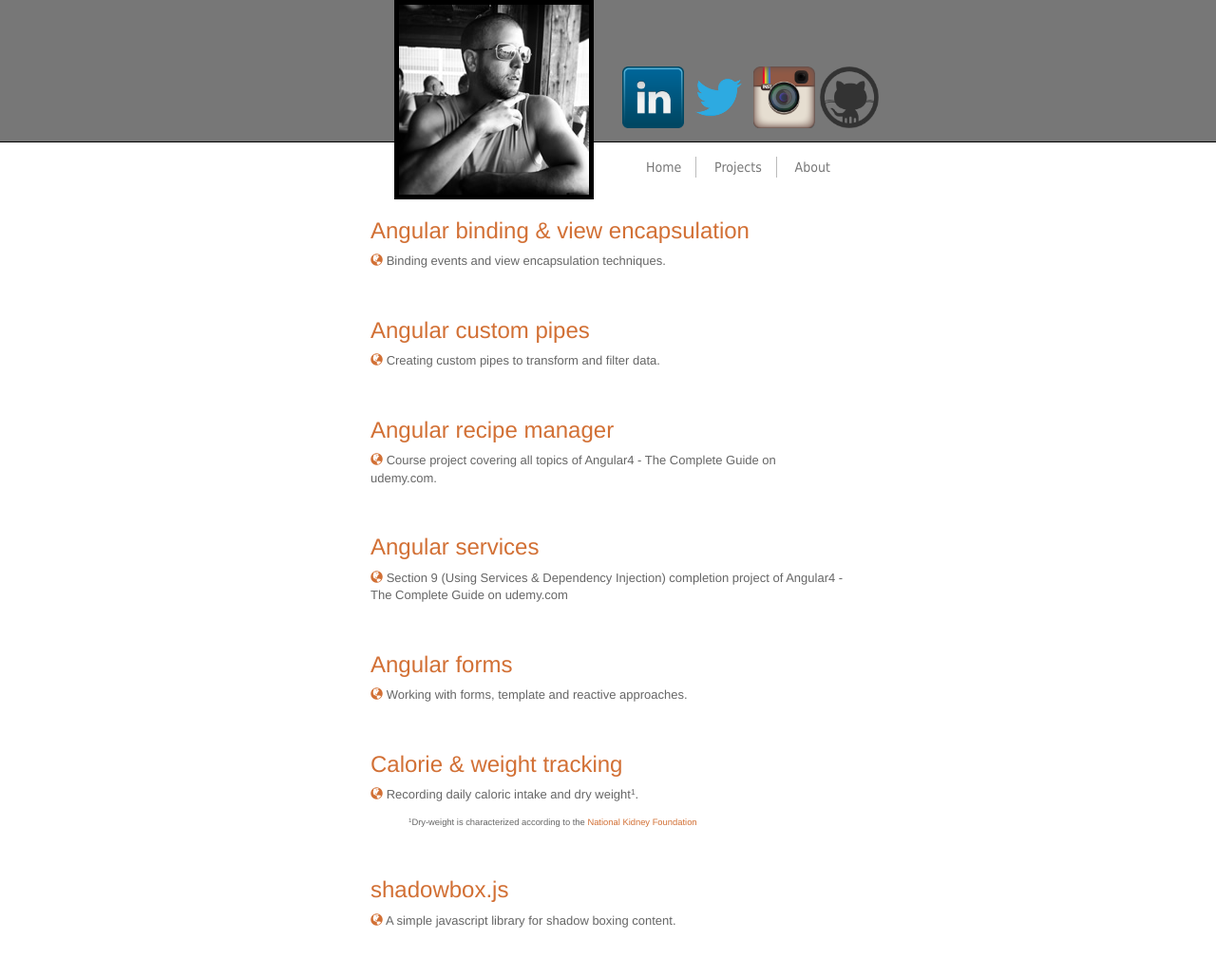
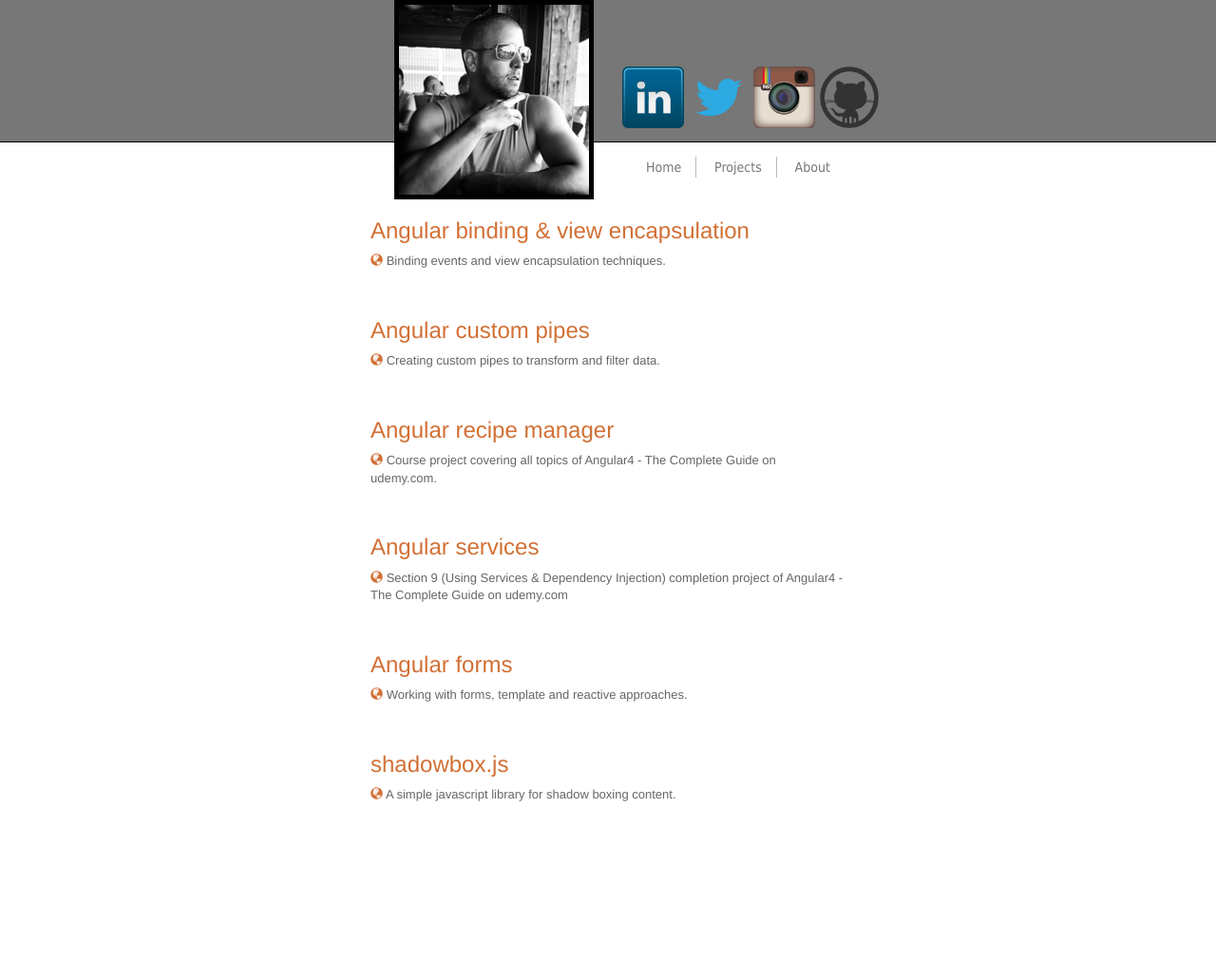
Before and after one commit to Floresj4/floresj4.github.io, a Jekyll site: the page built from projects.html, in a window 1280 px wide. Shown: the whole page at 95% size. Built offline with Jekyll 4.4.1, drawn with Linux system fonts in a browser that asks for light colours; nearby versions of some CDN libraries; after the commit the page ends 900 px from its top, so only the background shows below that.

Commit message:
removing calorie tracking project

```diff
--- a/projects.html
+++ b/projects.html
@@ -79,27 +79,6 @@ layout: simple-page
 
 	<div class='blog-post'>
 		<h3 class='project-link'>
-			<a href='#' class='disabled'>Calorie &amp; weight tracking</a>
-			<small class='project-status'>Coming soon</small>
-		</h3>
-
-		<p>
-				<span class='project-link'>
-					<a href='#' class='project-link-icon disabled'>
-						<span class='glyphicon glyphicon-globe'></span>
-					</a>
-				</span>
-			Recording daily caloric intake and dry weight<sup>1</sup>.
-		</p>
-
-		<ul class='references'>
-			<li><small><sup>1</sup>Dry-weight is characterized according to the
-				<a href='https://www.kidney.org/atoz/content/dry-weight'>National Kidney Foundation</a></small></li>
-		</ul>
-	</div>
-
-	<div class='blog-post'>
-		<h3 class='project-link'>
 			<a href='https://floresj4.github.io/shadowbox/'>shadowbox.js</a>
 		</h3>
 
```
